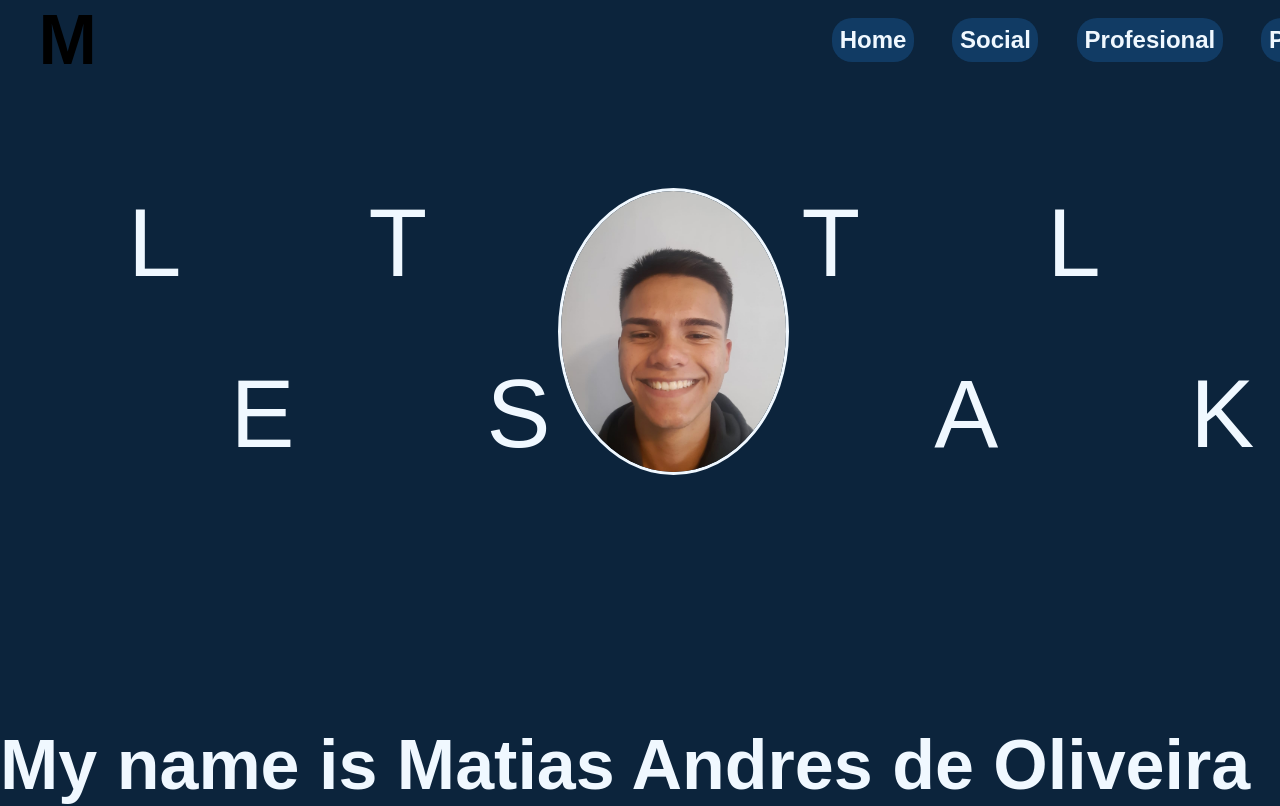
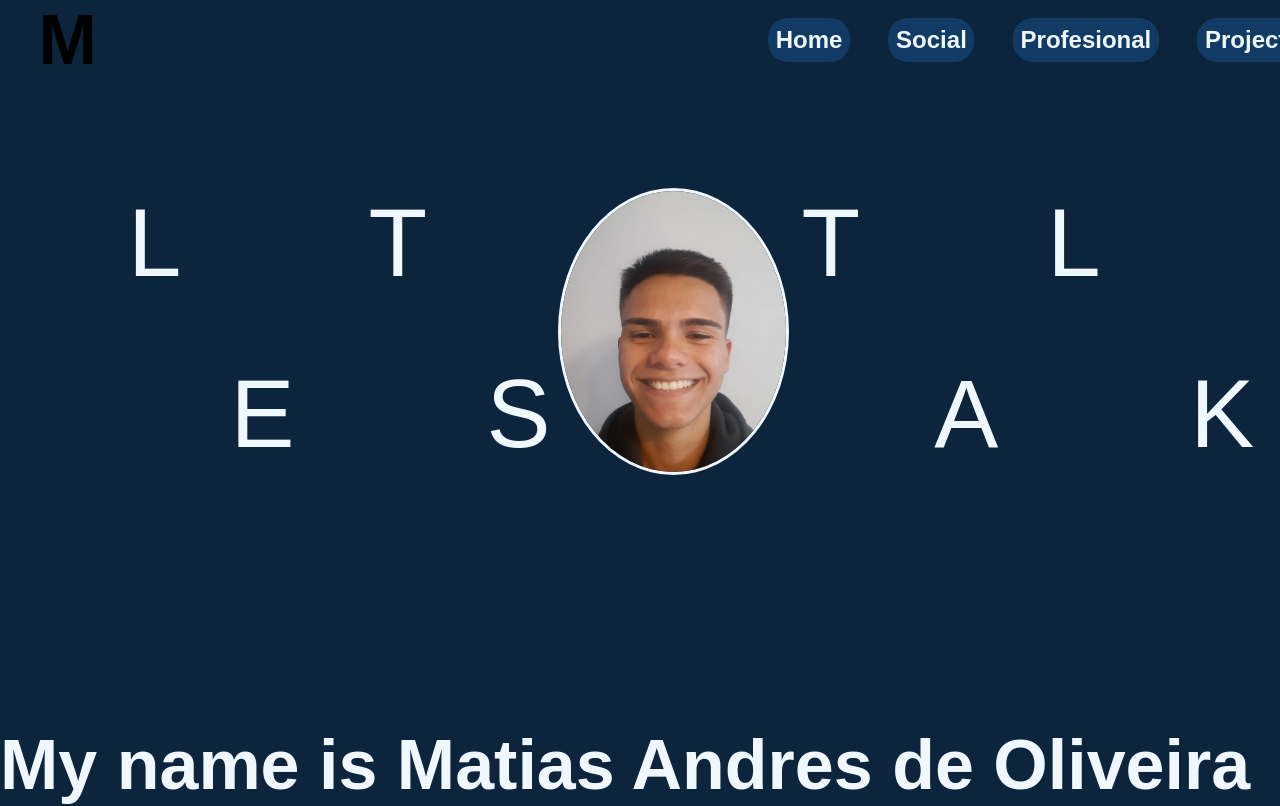
Before and after one commit to matiaszo/portfolio, a React (Vite) app: page / in a window 1280 px wide. Shown: the top 806 px of the page. Built offline with nearby package versions, Linux system fonts and the light colour scheme; a web font is replaced by a local one.

Commit message:
arrumando erros

```diff
--- a/src/App.module.css
+++ b/src/App.module.css
@@ -8,7 +8,7 @@
   justify-content: space-between;
   width: 30%;
   gap: 10%;
-  margin-left: 65%;
+  margin-left: 60%;
   z-index: 999;
 }
 
```
